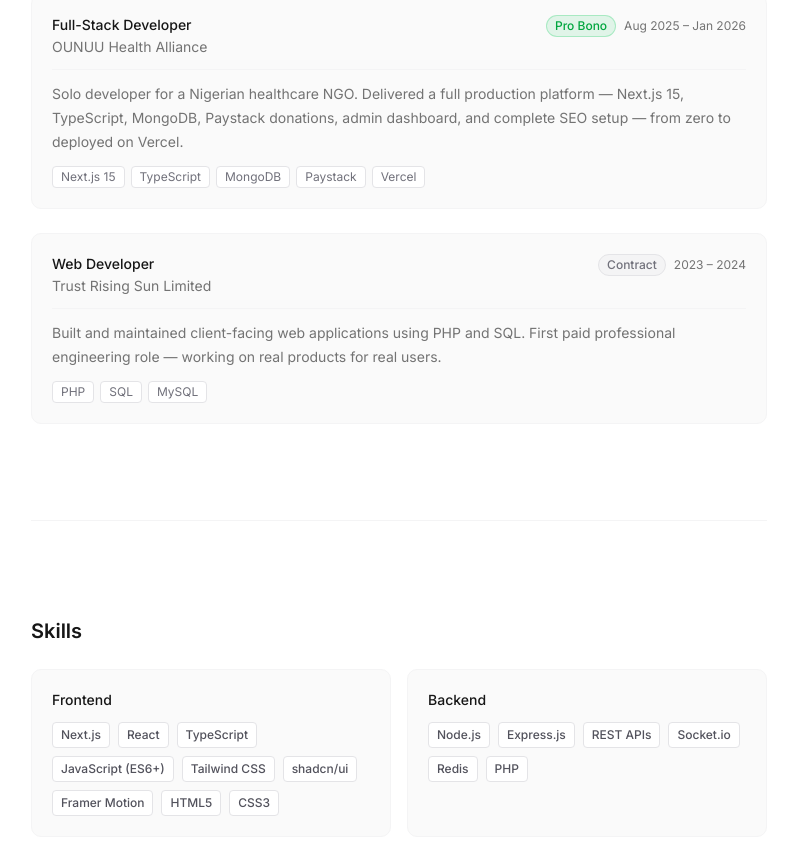
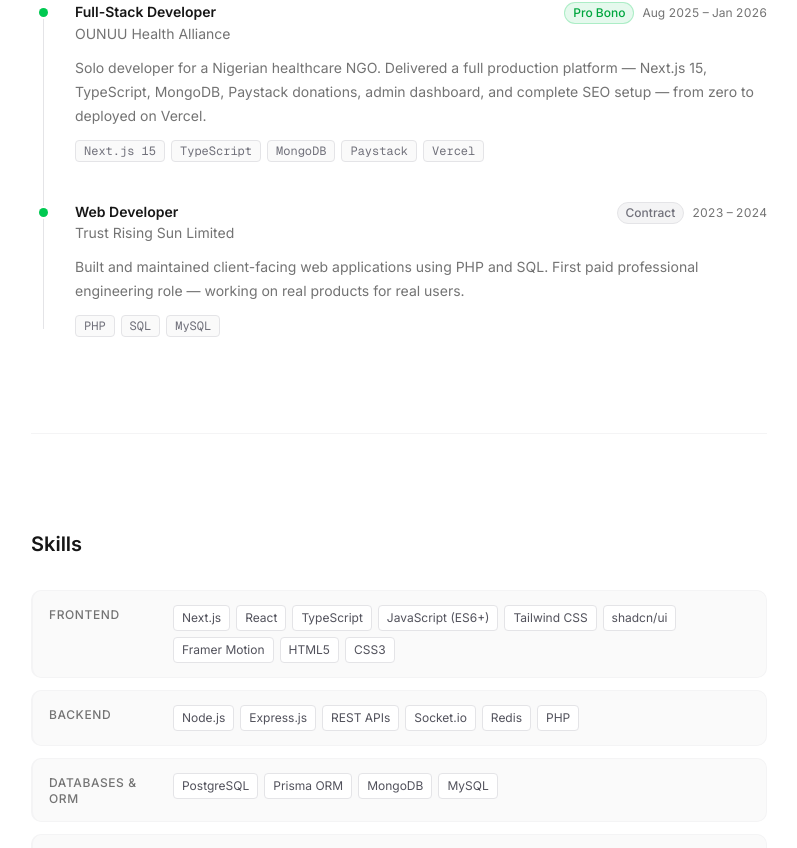
Before and after one commit to emdevbuilds/portfolio, a Next.js app: page / in a window 1280 px wide. Shown: the part 2253-3101 px from the top of the page, without its empty margins (241-1038 px from the left). Built offline with nearby package versions, Linux system fonts and the light colour scheme.

Commit message:
fix navbar scroll issue

```diff
--- a/src/app/page.tsx
+++ b/src/app/page.tsx
@@ -148,20 +148,26 @@ export default function Home() {
       {/* ── Experience ── */}
       <section
         id="experience"
-        className="py-24 flex flex-col gap-6 border-t border-zinc-100 dark:border-zinc-800"
+        className="py-24 flex flex-col gap-8 border-t border-zinc-100 dark:border-zinc-800"
       >
         <h2 className="text-xl font-semibold text-primary">Experience</h2>
-        <div className="flex flex-col gap-6">
+
+        <div className="relative flex flex-col gap-0 ml-3">
+          <div className="absolute left-0 top-2 bottom-2 w-px bg-zinc-200 dark:bg-zinc-700" />
+
           {experience.map((job) => (
-            <div
-              key={job.company}
-              className="group p-5 rounded-lg bg-zinc-50 dark:bg-zinc-900 border border-zinc-100 dark:border-zinc-800 flex flex-col gap-3"
-            >
-              {/* Top row */}
+            <div key={job.company} className="relative pl-8 pb-10 last:pb-0">
+              <div className="absolute left-[-4.5px] top-1.5 w-2.25 h-2.25 rounded-full bg-green-500 ring-2 ring-white dark:ring-black" />
+
+              <div className="flex flex-col gap-3">
                 <div className="flex items-start justify-between gap-3 flex-wrap">
-                <div className="flex flex-col gap-0.5">
-                  <p className="text-sm font-medium text-primary">{job.role}</p>
-                  <p className="text-sm text-muted-foreground">{job.company}</p>
+                  <div>
+                    <p className="text-sm font-semibold text-primary leading-snug">
+                      {job.role}
+                    </p>
+                    <p className="text-sm text-muted-foreground mt-0.5">
+                      {job.company}
+                    </p>
                   </div>
                   <div className="flex items-center gap-2 shrink-0">
                     <span
@@ -173,30 +179,28 @@ export default function Home() {
                     >
                       {job.type}
                     </span>
-                  <span className="text-xs text-muted-foreground">
+                    <span className="text-xs text-muted-foreground tabular-nums">
                       {job.period}
                     </span>
                   </div>
                 </div>
-
-              {/* Divider */}
-              <div className="h-px bg-zinc-100 dark:bg-zinc-800" />
 
                 {/* Description */}
                 <p className="text-sm text-muted-foreground leading-6">
                   {job.description}
                 </p>
 
-              {/* Stack tags */}
+                {/* Stack */}
                 <div className="flex flex-wrap gap-1.5">
                   {job.stack.map((tech) => (
                     <span
                       key={tech}
-                    className="px-2 py-0.5 rounded text-xs bg-white dark:bg-black border border-zinc-200 dark:border-zinc-700 text-zinc-500 dark:text-zinc-400"
+                      className="px-2 py-0.5 rounded text-xs bg-zinc-50 dark:bg-zinc-900 border border-zinc-200 dark:border-zinc-700 text-zinc-500 dark:text-zinc-400 font-mono"
                     >
                       {tech}
                     </span>
                   ))}
+                </div>
               </div>
             </div>
           ))}
@@ -206,31 +210,42 @@ export default function Home() {
       {/* ── Skills ── */}
       <section
         id="skills"
-        className="py-24 flex flex-col gap-6 border-t border-zinc-100 dark:border-zinc-800"
+        className="py-24 flex flex-col gap-8 border-t border-zinc-100 dark:border-zinc-800"
       >
         <h2 className="text-xl font-semibold text-primary">Skills</h2>
 
-        <div className="grid grid-cols-1 md:grid-cols-2 gap-4">
-          {techSkills.map((category) => (
+        <div className="flex flex-col gap-3">
+          {techSkills.map((category, i) => {
+            const accentColors = [
+              "border-green-500",
+              "border-blue-400",
+              "border-violet-400",
+              "border-amber-400",
+              "border-zinc-400",
+            ];
+            const accent = accentColors[i % accentColors.length];
+
+            return (
               <div
                 key={category.title}
-              className="p-5 rounded-lg bg-zinc-50 dark:bg-zinc-900 border border-zinc-100 dark:border-zinc-800"
+                className={`flex flex-col sm:flex-row sm:items-start gap-3 px-4 py-3.5 rounded-lg border-l-2 ${accent} bg-zinc-50 dark:bg-zinc-900/60 border border-zinc-100 dark:border-zinc-800`}
               >
-              <h3 className="text-sm font-medium text-primary mb-3">
+                <p className="text-xs font-medium text-muted-foreground uppercase tracking-wider w-28 shrink-0 pt-0.5">
                   {category.title}
-              </h3>
-              <div className="flex flex-wrap gap-2">
+                </p>
+                <div className="flex flex-wrap gap-1.5">
                   {category.items.map((skill) => (
                     <span
                       key={skill}
-                    className="px-2 py-1 rounded text-xs font-medium bg-white dark:bg-black border border-zinc-200 dark:border-zinc-700 text-zinc-600 dark:text-zinc-400"
+                      className="px-2 py-1 rounded text-xs bg-white dark:bg-black border border-zinc-200 dark:border-zinc-700 text-zinc-600 dark:text-zinc-400"
                     >
                       {skill}
                     </span>
                   ))}
                 </div>
               </div>
-          ))}
+            );
+          })}
         </div>
       </section>
 
--- a/src/components/Navbar.tsx
+++ b/src/components/Navbar.tsx
@@ -29,36 +29,36 @@ const Navbar = () => {
   const [hoveredItem, setHoveredItem] = useState<string | null>(null);
 
   useEffect(() => {
-    const sectionIds = navItems
-      .map((i) => i.section)
-      .filter((s) => s !== "home");
-
-    const observers: IntersectionObserver[] = [];
-
-    sectionIds.forEach((id) => {
-      const el = document.getElementById(id);
-      if (!el) return;
-
-      const observer = new IntersectionObserver(
-        ([entry]) => {
-          if (entry.isIntersecting) setActiveSection(id);
-        },
-        { threshold: 0.4 },
-      );
-
-      observer.observe(el);
-      observers.push(observer);
-    });
+    const sectionIds = navItems.map((i) => i.section);
 
     const handleScroll = () => {
-      if (window.scrollY < 80) setActiveSection("home");
+      if (window.scrollY < 80) {
+        setActiveSection("home");
+        return;
+      }
+
+      const scrollMidpoint = window.innerHeight * 0.6;
+
+      const visible = sectionIds
+        .filter((id) => id !== "home")
+        .map((id) => {
+          const el = document.getElementById(id);
+          if (!el) return { id, top: Infinity };
+          return { id, top: el.getBoundingClientRect().top };
+        })
+        .filter(({ top }) => top <= scrollMidpoint);
+
+      if (visible.length === 0) return;
+
+      // The last section whose top is above the midpoint is the active one
+      const active = visible[visible.length - 1];
+      setActiveSection(active.id);
     };
+
     window.addEventListener("scroll", handleScroll, { passive: true });
+    handleScroll(); // run once on mount
 
-    return () => {
-      observers.forEach((o) => o.disconnect());
-      window.removeEventListener("scroll", handleScroll);
-    };
+    return () => window.removeEventListener("scroll", handleScroll);
   }, []);
 
   return (
```
Lines whose indentation alone changed are shown as unchanged.
